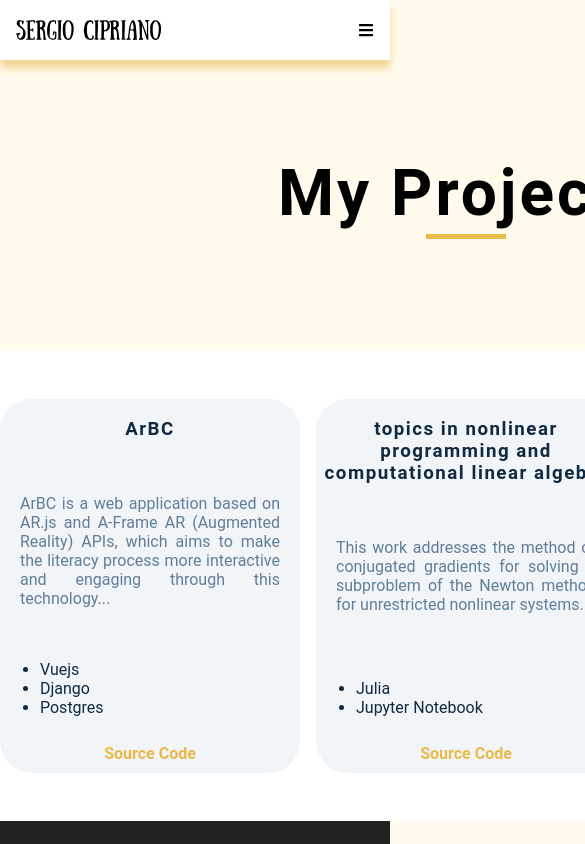
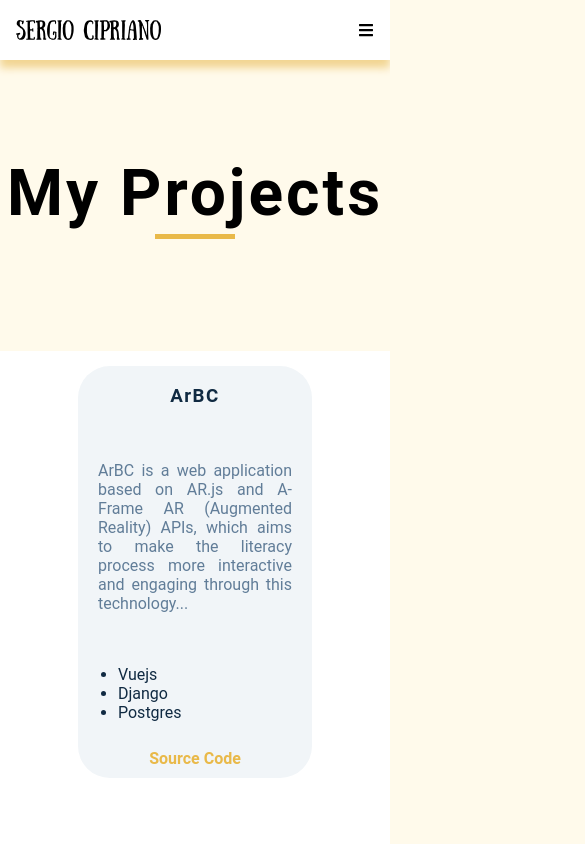
Before and after one commit to sergiosacj/sergiosacj, a React (Create React App) app: page /projects in a window 390 px wide. Shown: the top 844 px of the page, 585 px wide, since content can reach past the window. Built offline with nearby package versions, Linux system fonts and the light colour scheme; some icons are missing.

Commit message:
Projects: Add media query for mobile

```diff
--- a/src/pages/Projects/index.scss
+++ b/src/pages/Projects/index.scss
@@ -46,6 +46,7 @@
           border-radius: 2em;
           display: flex;
           flex-direction: column;
+          flex-wrap: wrap;
 
           h3 {
             flex: 0.5;
@@ -76,3 +77,23 @@
     }
   }
 }
+
+@media only screen and (max-width: 900px) {
+  .container {
+    .projects-page {
+      .projects {
+        .projects-container {
+          display: flex;
+          flex-wrap: wrap;
+          max-width: 60%;
+          margin: auto;
+
+          article {
+            margin-top: 15px;
+            margin-bottom: 15px;
+          }
+        }
+      }
+    }
+  }
+}
```
